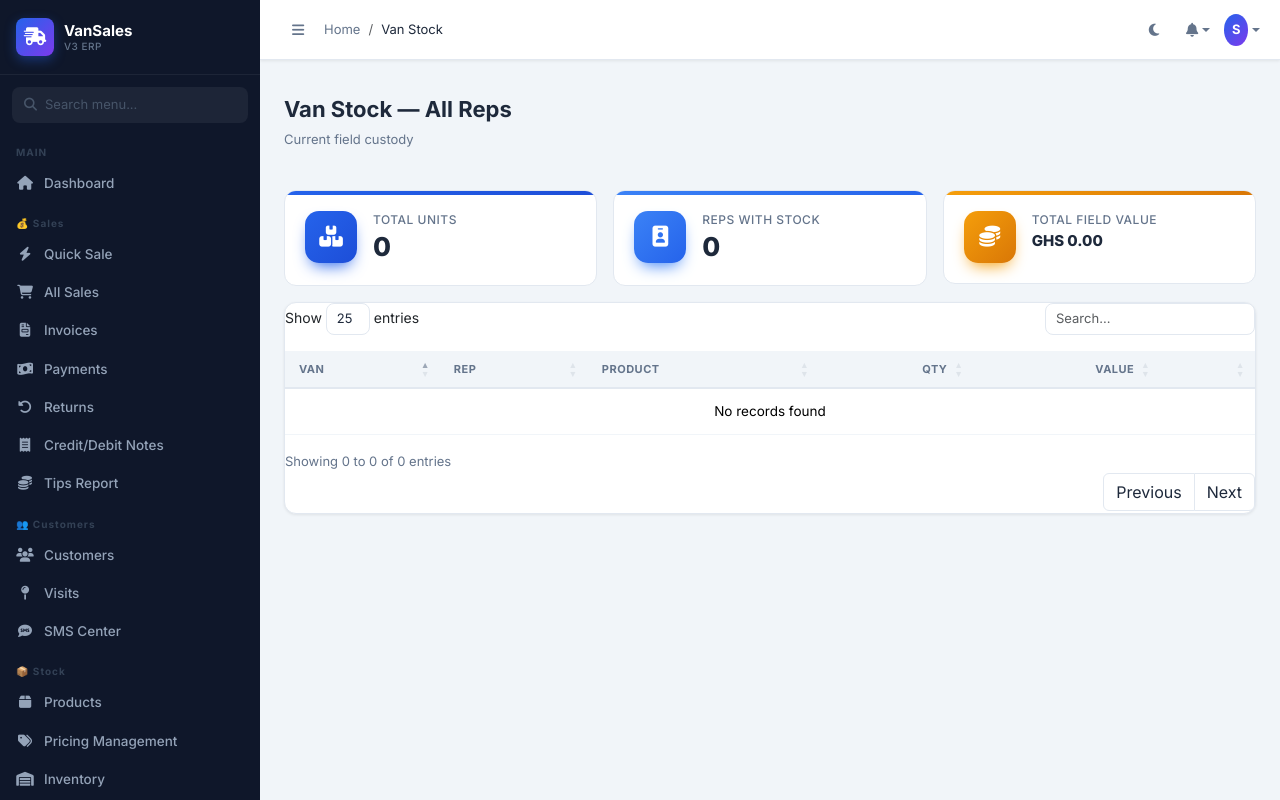
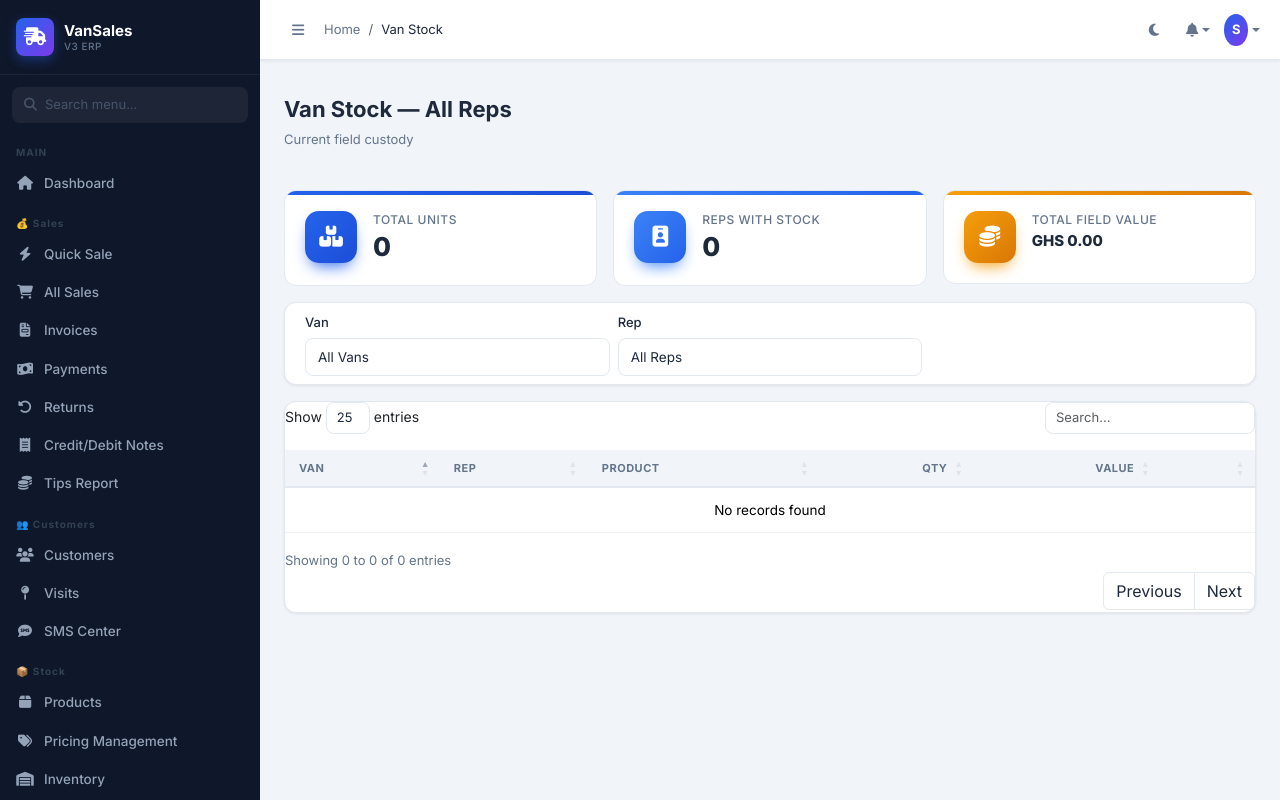
Before and after one commit to itmhikizaro08-hub/van-sale-v3, a Flask app: page /vans/stock in a window 1280 px wide. Run offline with Flask 3, Linux system fonts and the light colour scheme; a user stored in the database is signed in; data comes from the database, SQL or seed files in the repository; data that the repository does not hold is empty; some libraries are stand-ins or nearby versions.

Commit message:
Fix Van Stock's low-stock threshold; add Van/Rep filters
The "low stock" badge on the Van Stock and Van Stock Statement pages
hardcoded a "<=5 units" threshold regardless of the product involved,
inconsistent with how every other stock page in the app (Inventory)
already flags low stock — against that product's own reorder_level.
A rep holding 8 units of a product whose reorder_level is 10 showed a
healthy green badge when it was actually below the restock threshold;
conversely a product with a reorder_level of 2 got flagged unnecessarily
at 4 units. Added VanStock.is_low_stock (models/notification.py),
mirroring Product.is_low_stock's convention, and swapped both templates
over to it.

Also added Van/Rep filter dropdowns to the Van Stock page
(routes/vans.py's stock(), templates/vans/stock.html) for admin/
manager/warehouse_manager views — previously the only way to narrow a
long list across many vans and reps was the generic DataTables text
search, with no dedicated way to jump straight to one van or one rep's
custody the way Loading Sheets' route filter already does.

Verified: VanStock.is_low_stock matches a direct reorder_level
comparison for every current row (13/13), and the new Van/Rep filters
correctly narrow the table and stat cards, with Clear Filters resetting
to the unfiltered view.

Co-Authored-By: Claude Sonnet 5 <noreply@anthropic.com>

```diff
--- a/routes/vans.py
+++ b/routes/vans.py
@@ -180,8 +180,23 @@ def stock():
         return redirect(url_for('dashboard.index'))
 
     q = VanStock.query.filter(VanStock.quantity > 0)
+    van_filter_id = None
+    rep_filter_id = None
+    vans = reps = []
     if current_user.scope('van_stock') == 'own':
         q = q.filter_by(sales_rep_id=current_user.id)
+    else:
+        van_filter_id = request.args.get('van_id', type=int)
+        rep_filter_id = request.args.get('rep_id', type=int)
+        if van_filter_id:
+            q = q.filter_by(van_id=van_filter_id)
+        if rep_filter_id:
+            q = q.filter_by(sales_rep_id=rep_filter_id)
+        vans = Van.query.filter_by(status='active').order_by(Van.van_number).all()
+        rep_ids_with_stock = {vs.sales_rep_id for vs in VanStock.query.filter(
+            VanStock.quantity > 0, VanStock.sales_rep_id.isnot(None)
+        ).all()}
+        reps = User.query.filter(User.id.in_(rep_ids_with_stock)).order_by(User.full_name).all()
     stocks = q.all()
 
     total_qty = round(sum(vs.quantity for vs in stocks), 2)
@@ -189,7 +204,8 @@ def stock():
     rep_count = len({vs.sales_rep_id for vs in stocks if vs.sales_rep_id})
 
     return render_template('vans/stock.html', stocks=stocks,
-        total_qty=total_qty, total_value=total_value, rep_count=rep_count)
+        total_qty=total_qty, total_value=total_value, rep_count=rep_count,
+        vans=vans, reps=reps, van_filter_id=van_filter_id, rep_filter_id=rep_filter_id)
 
 
 @vans_bp.route('/stock/statement/<int:van_id>/<int:rep_id>')
--- a/templates/vans/stock.html
+++ b/templates/vans/stock.html
@@ -26,6 +26,30 @@
   {% endif %}
 </div>
 
+{% if current_user.scope('van_stock') != 'own' %}
+<div class="card mb-3"><div class="card-body py-2">
+  <form method="GET" class="row g-2 align-items-end">
+    <div class="col-md-4">
+      <label class="form-label">Van</label>
+      <select name="van_id" class="form-select" onchange="this.form.submit()">
+        <option value="">All Vans</option>
+        {% for v in vans %}<option value="{{ v.id }}" {{ 'selected' if van_filter_id == v.id }}>{{ v.van_number }}</option>{% endfor %}
+      </select>
+    </div>
+    <div class="col-md-4">
+      <label class="form-label">Rep</label>
+      <select name="rep_id" class="form-select" onchange="this.form.submit()">
+        <option value="">All Reps</option>
+        {% for r in reps %}<option value="{{ r.id }}" {{ 'selected' if rep_filter_id == r.id }}>{{ r.full_name }}</option>{% endfor %}
+      </select>
+    </div>
+    {% if van_filter_id or rep_filter_id %}
+    <div class="col-md-4"><a href="{{ url_for('vans.stock') }}" class="btn btn-outline-secondary w-100"><i class="fas fa-times me-1"></i>Clear Filters</a></div>
+    {% endif %}
+  </form>
+</div></div>
+{% endif %}
+
 <div class="card"><div class="card-body p-0"><div class="table-responsive">
 <table class="table table-hover dt-table mb-0" id="vanStockTable">
   <thead><tr><th>Van</th>{% if current_user.scope('van_stock') != 'own' %}<th>Rep</th>{% endif %}<th>Product</th><th class="text-end">Qty</th>{% if current_user.see_cost_prices() %}<th class="text-end">Value</th>{% endif %}<th></th></tr></thead>
@@ -35,7 +59,7 @@
       <td class="fw-600">{{ vs.van.van_number if vs.van else '—' }}</td>
       {% if current_user.scope('van_stock') != 'own' %}<td>{{ vs.sales_rep.full_name if vs.sales_rep else '—' }}</td>{% endif %}
       <td class="fw-600">{{ vs.product.product_name if vs.product else '—' }}</td>
-      <td class="text-end"><span class="badge {{ 'bg-warning text-dark' if vs.quantity <= 5 else 'bg-success' }}">{{ vs.quantity|qty }}</span></td>
+      <td class="text-end"><span class="badge {{ 'bg-warning text-dark' if vs.is_low_stock else 'bg-success' }}">{{ vs.quantity|qty }}</span></td>
       {% if current_user.see_cost_prices() %}<td class="text-end fw-600">GHS {{ "%.2f"|format(vs.quantity * (vs.product.cost_price if vs.product else 0)) }}</td>{% endif %}
       <td class="text-nowrap">
         {% if vs.van_id and vs.sales_rep_id %}
--- a/templates/vans/stock_statement.html
+++ b/templates/vans/stock_statement.html
@@ -47,7 +47,7 @@
         {% for vs in current_stock %}
         <tr>
           <td class="fw-600">{{ vs.product.product_name if vs.product else '—' }}</td>
-          <td class="text-end"><span class="badge {{ 'bg-warning text-dark' if vs.quantity <= 5 else 'bg-success' }}">{{ vs.quantity|qty }}</span></td>
+          <td class="text-end"><span class="badge {{ 'bg-warning text-dark' if vs.is_low_stock else 'bg-success' }}">{{ vs.quantity|qty }}</span></td>
           {% if current_user.see_cost_prices() %}<td class="text-end fw-600">GHS {{ "%.2f"|format(vs.quantity * (vs.product.cost_price if vs.product else 0)) }}</td>{% endif %}
         </tr>
         {% else %}
```
Also changed, not shown: models/notification.py (+8 -0 lines).
